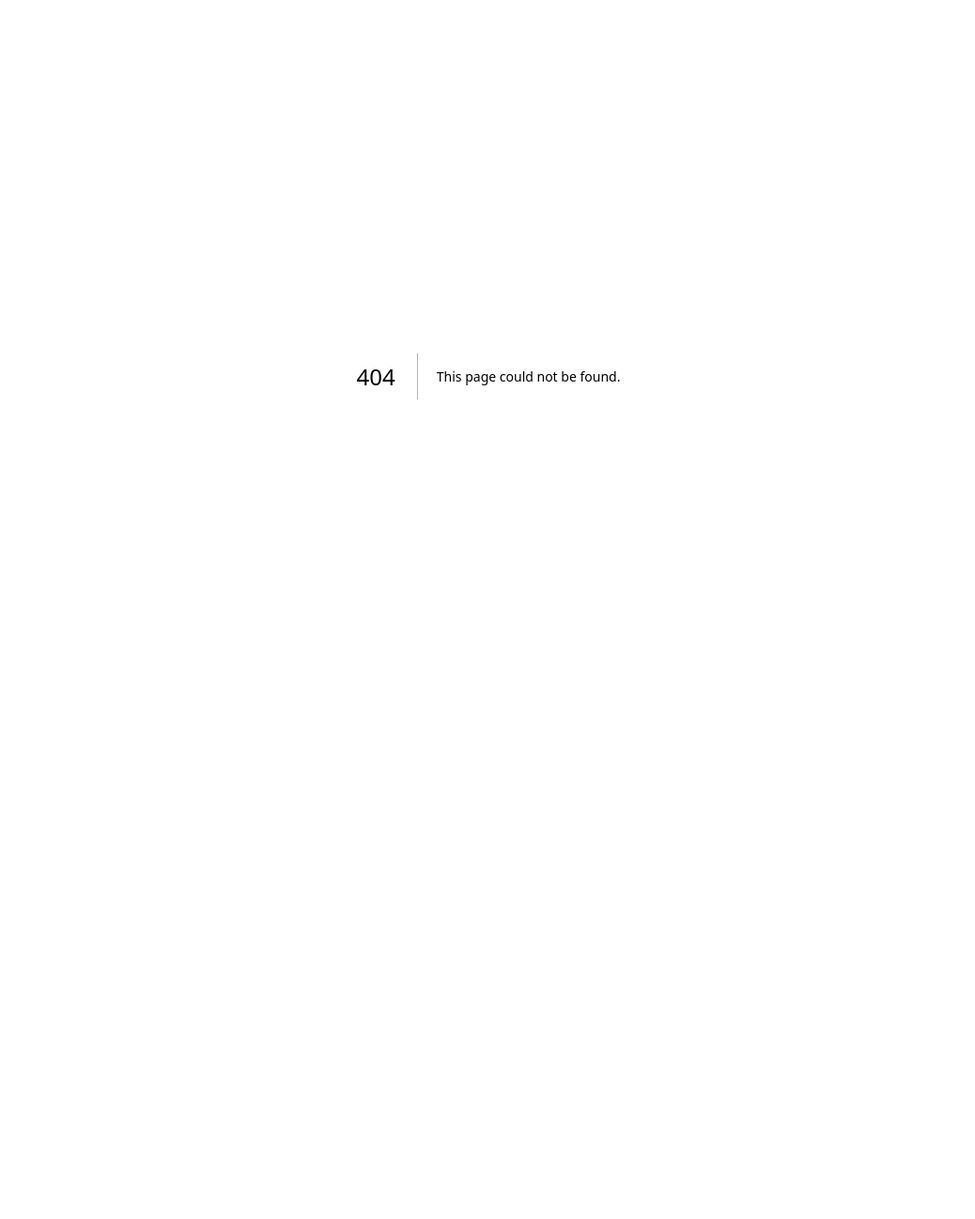
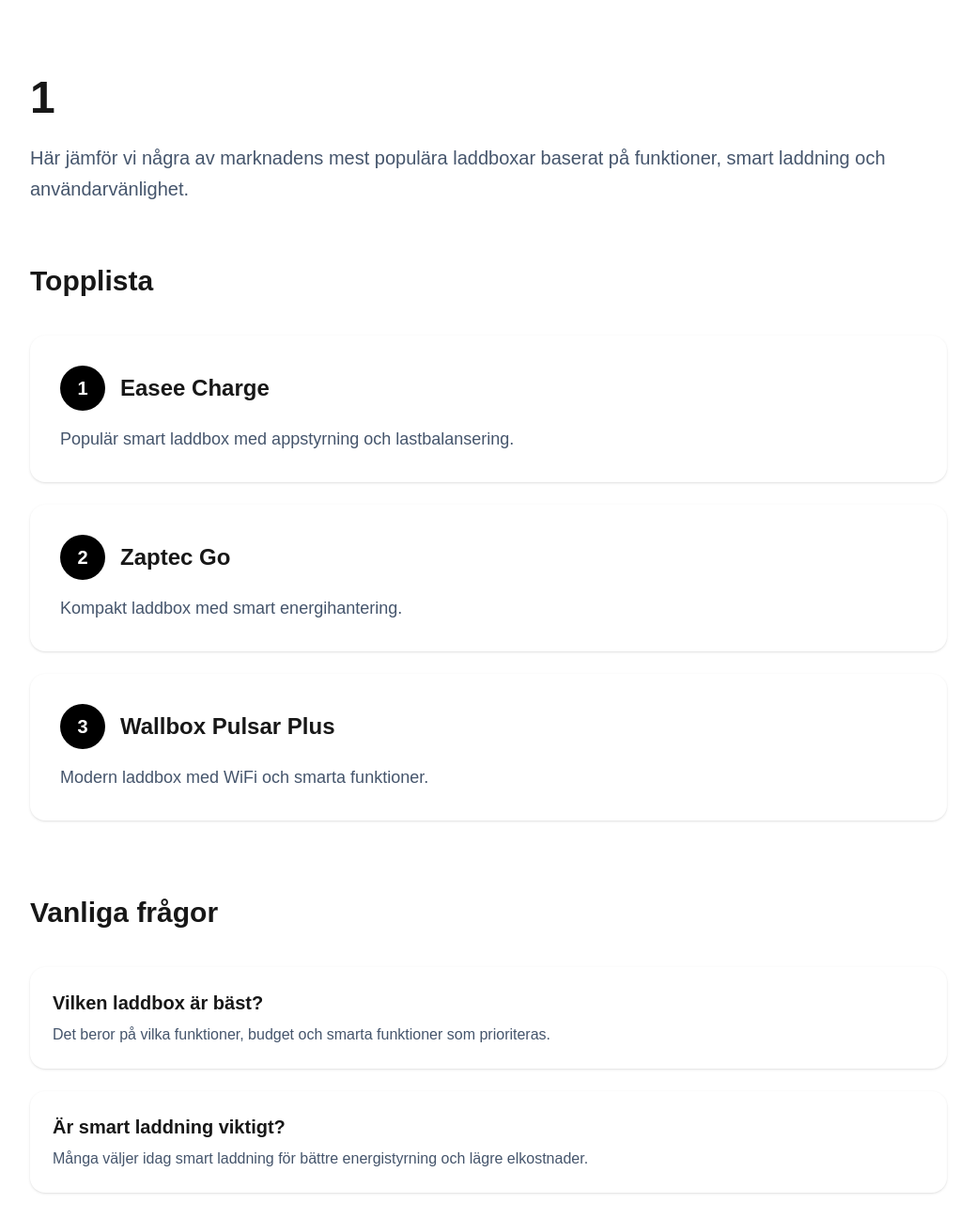
Before and after one commit to Okcreate/laddboxguiden, a Next.js app: page /topplistor/1 in a window 1280 px wide. Before the commit this address had no page. Shown: the top 1297 px of the page at 94% size, without its empty margins (120-1158 px from the left). Before the commit the page ends 800 px from the top, so only its background shows below. Built offline with nearby package versions, Linux system fonts and the light colour scheme.

Commit message:
Add topplista pages

```diff
--- /dev/null
+++ b/app/topplistor/[slug]/page.tsx
@@ -0,0 +1,240 @@
+import type { Metadata } from 'next'
+import Script from 'next/script'
+
+type Props = {
+  params: Promise<{ slug: string }>
+}
+
+export async function generateStaticParams() {
+
+  const pages = [
+    'basta-laddbox-2026',
+    'basta-laddbox-villa',
+    'basta-laddbox-brf',
+    'basta-laddbox-lastbalansering',
+    'basta-laddbox-foretag',
+  ]
+
+  return pages.map((slug) => ({
+    slug,
+  }))
+}
+
+function formatText(text: string) {
+
+  return text
+    .replaceAll('-', ' ')
+    .split(' ')
+    .map(word =>
+      word.charAt(0).toUpperCase() + word.slice(1)
+    )
+    .join(' ')
+
+}
+
+export async function generateMetadata({
+  params,
+}: Props) {
+
+  const { slug } = await params
+
+  const title = formatText(slug)
+
+  return {
+    title: `${title} | LaddboxGuiden`,
+    description: `Jämför de bästa laddboxarna för ${title}.`,
+  }
+}
+
+export default async function TopplistaPage({
+  params,
+}: Props) {
+
+  const { slug } = await params
+
+  const title = formatText(slug)
+
+  const schema = {
+    "@context": "https://schema.org",
+    "@type": "Article",
+    headline: title,
+    description: `Topplista över bästa laddboxarna för ${title}.`,
+  }
+
+  const faqSchema = {
+    "@context": "https://schema.org",
+    "@type": "FAQPage",
+    mainEntity: [
+      {
+        "@type": "Question",
+        name: "Vilken laddbox är bäst?",
+        acceptedAnswer: {
+          "@type": "Answer",
+          text: "Det beror på behov, funktioner och budget.",
+        },
+      },
+      {
+        "@type": "Question",
+        name: "Behöver man lastbalansering?",
+        acceptedAnswer: {
+          "@type": "Answer",
+          text: "Lastbalansering rekommenderas för många fastigheter för att undvika överbelastning.",
+        },
+      },
+    ],
+  }
+
+  const products = [
+    {
+      name: 'Easee Charge',
+      description: 'Populär smart laddbox med appstyrning och lastbalansering.',
+    },
+    {
+      name: 'Zaptec Go',
+      description: 'Kompakt laddbox med smart energihantering.',
+    },
+    {
+      name: 'Wallbox Pulsar Plus',
+      description: 'Modern laddbox med WiFi och smarta funktioner.',
+    },
+  ]
+
+  return (
+    <main className="max-w-5xl mx-auto px-6 py-20">
+
+      <Script
+        id="schema"
+        type="application/ld+json"
+        dangerouslySetInnerHTML={{
+          __html: JSON.stringify(schema),
+        }}
+      />
+
+      <Script
+        id="faq-schema"
+        type="application/ld+json"
+        dangerouslySetInnerHTML={{
+          __html: JSON.stringify(faqSchema),
+        }}
+      />
+
+      <h1 className="text-5xl font-bold mb-6">
+        {title}
+      </h1>
+
+      <p className="text-xl text-slate-600 leading-relaxed">
+        Här jämför vi några av marknadens mest populära laddboxar
+        baserat på funktioner, smart laddning och användarvänlighet.
+      </p>
+
+      <section className="mt-16">
+
+        <h2 className="text-3xl font-bold mb-10">
+          Topplista
+        </h2>
+
+        <div className="space-y-6">
+
+          {products.map((product, index) => (
+
+            <div
+              key={product.name}
+              className="bg-white rounded-2xl p-8 shadow-sm"
+            >
+
+              <div className="flex items-center gap-4 mb-4">
+
+                <div className="w-12 h-12 rounded-full bg-black text-white flex items-center justify-center font-bold text-xl">
+                  {index + 1}
+                </div>
+
+                <h3 className="text-2xl font-bold">
+                  {product.name}
+                </h3>
+
+              </div>
+
+              <p className="text-slate-600 text-lg">
+                {product.description}
+              </p>
+
+            </div>
+
+          ))}
+
+        </div>
+
+      </section>
+
+      <section className="mt-20">
+
+        <h2 className="text-3xl font-bold mb-10">
+          Vanliga frågor
+        </h2>
+
+        <div className="space-y-6">
+
+          <div className="bg-white rounded-2xl p-6 shadow-sm">
+
+            <h3 className="font-bold text-xl mb-2">
+              Vilken laddbox är bäst?
+            </h3>
+
+            <p className="text-slate-600">
+              Det beror på vilka funktioner, budget och smarta funktioner som prioriteras.
+            </p>
+
+          </div>
+
+          <div className="bg-white rounded-2xl p-6 shadow-sm">
+
+            <h3 className="font-bold text-xl mb-2">
+              Är smart laddning viktigt?
+            </h3>
+
+            <p className="text-slate-600">
+              Många väljer idag smart laddning för bättre energistyrning och lägre elkostnader.
+            </p>
+
+          </div>
+
+        </div>
+
+      </section>
+
+      <section className="mt-20">
+
+        <h2 className="text-3xl font-bold mb-8">
+          Relaterade guider
+        </h2>
+
+        <div className="grid md:grid-cols-3 gap-6">
+
+          <a
+            href="/compare/easee-vs-zaptec"
+            className="bg-white rounded-2xl p-6 shadow-sm hover:shadow-xl transition"
+          >
+            Easee Vs Zaptec
+          </a>
+
+          <a
+            href="/seo/easee-installator-stockholm"
+            className="bg-white rounded-2xl p-6 shadow-sm hover:shadow-xl transition"
+          >
+            Easee Installatör Stockholm
+          </a>
+
+          <a
+            href="/seo/zaptec-laddbox-villa-goteborg"
+            className="bg-white rounded-2xl p-6 shadow-sm hover:shadow-xl transition"
+          >
+            Zaptec Laddbox Villa Göteborg
+          </a>
+
+        </div>
+
+      </section>
+
+    </main>
+  )
+}
```
